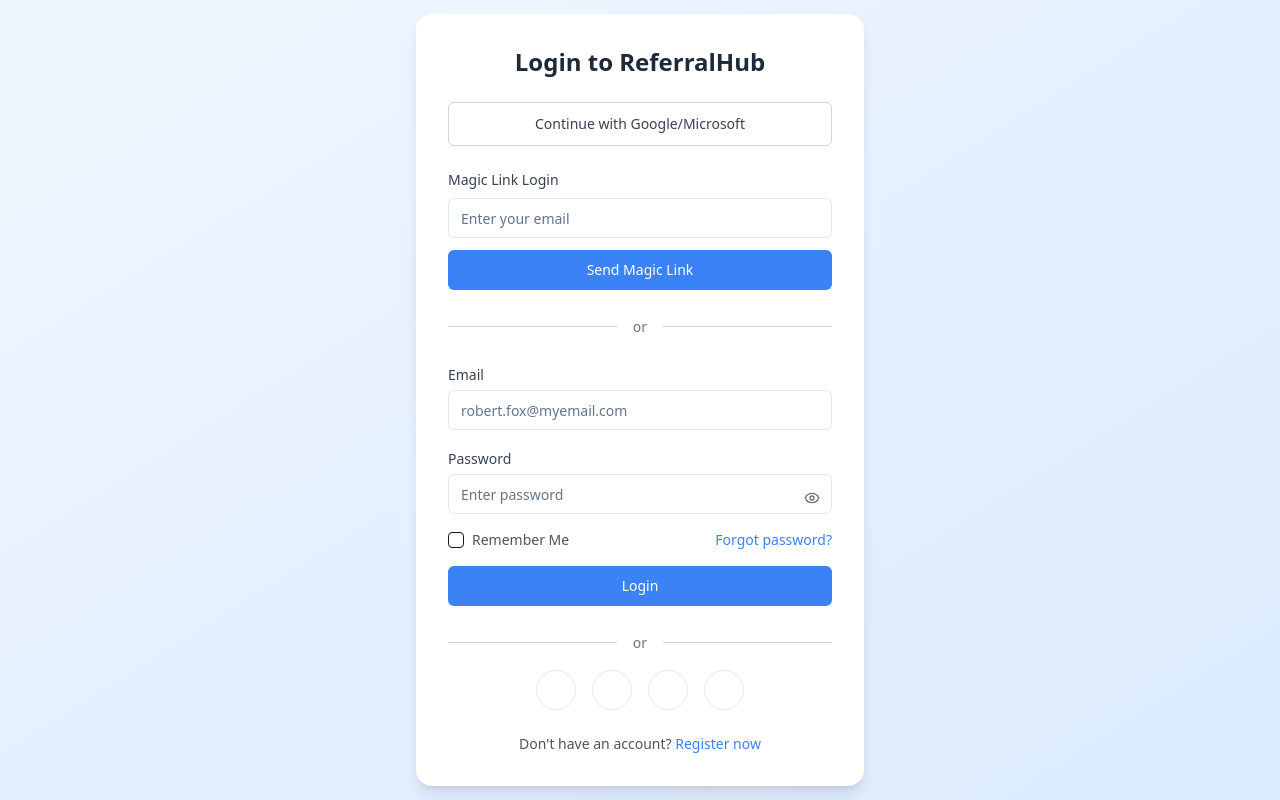
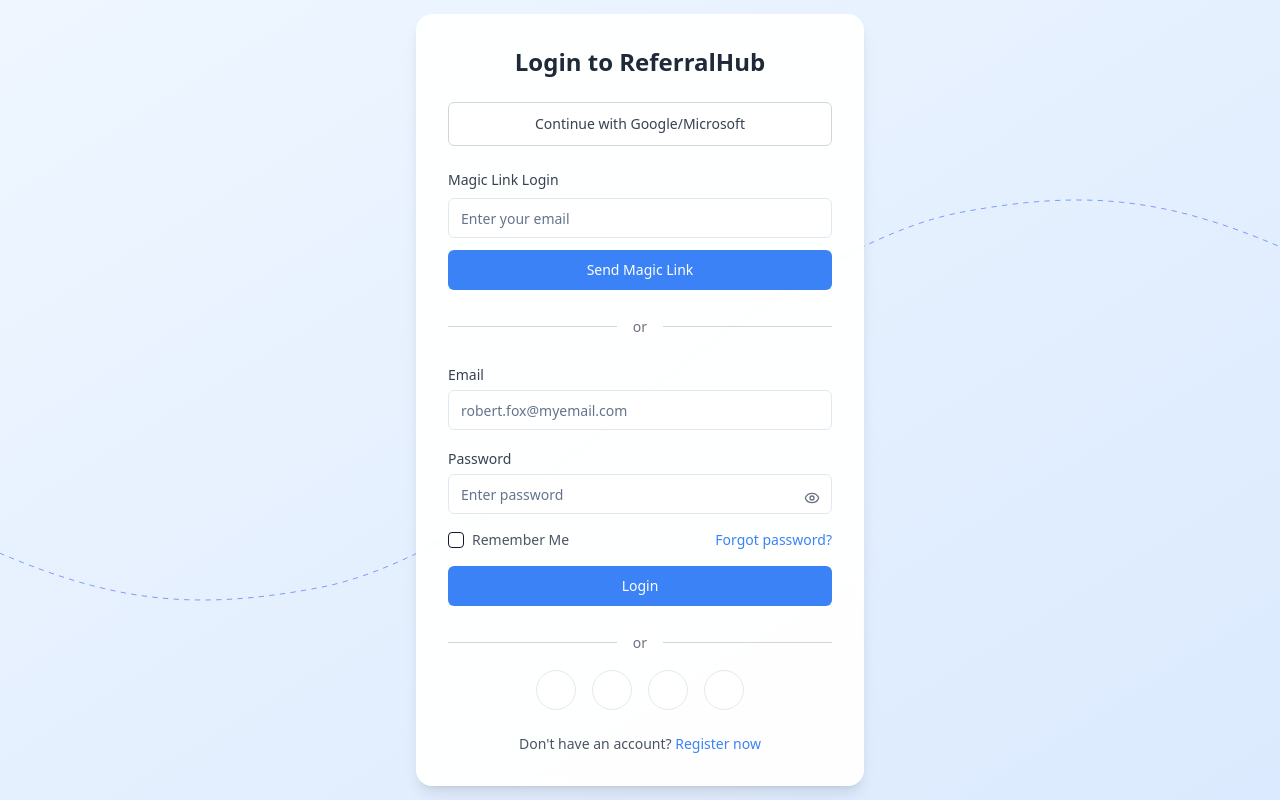
Before and after one commit to jatinmahajan123/refera, a React (Vite) app: page / in a window 1280 px wide. Built offline with nearby package versions, Linux system fonts and the light colour scheme.

Commit message:
Add background SVG
Add the SVG background to the login page.

```diff
--- a/src/components/LoginCard.tsx
+++ b/src/components/LoginCard.tsx
@@ -1,9 +1,9 @@
-
 import React, { useState } from 'react';
 import { Button } from "@/components/ui/button";
 import { Input } from "@/components/ui/input";
 import { Checkbox } from "@/components/ui/checkbox";
 import { Eye, EyeOff } from 'lucide-react';
+import WaveDecoration from './WaveDecoration';
 
 const LoginCard = () => {
   const [showPassword, setShowPassword] = useState(false);
@@ -23,8 +23,9 @@ const LoginCard = () => {
   };
 
   return (
-    <div className="min-h-screen flex items-center justify-center bg-gradient-to-br from-blue-50 to-blue-100">
-      <div className="w-full max-w-md p-8 bg-white rounded-2xl shadow-lg">
+    <div className="min-h-screen flex items-center justify-center bg-gradient-to-br from-blue-50 to-blue-100 relative">
+      <WaveDecoration />
+      <div className="w-full max-w-md p-8 bg-white/95 backdrop-blur-sm rounded-2xl shadow-lg relative z-10">
         <h2 className="text-2xl font-semibold text-center text-gray-800 mb-6">
           Login to ReferralHub
         </h2>
--- /dev/null
+++ b/src/components/WaveDecoration.tsx
@@ -0,0 +1,24 @@
+
+const WaveDecoration = () => {
+  return (
+    <div className="absolute inset-0 overflow-hidden pointer-events-none">
+      <svg
+        width="100%"
+        height="452"
+        viewBox="0 0 1440 452"
+        fill="none"
+        xmlns="http://www.w3.org/2000/svg"
+        className="absolute top-1/2 left-1/2 transform -translate-x-1/2 -translate-y-1/2"
+      >
+        <path
+          d="M-1 397.997C129.254 453.548 220.379 463.406 359.5 436.997C519.764 406.575 720 225.997 720 225.997C720 225.997 920.236 45.4197 1080.5 14.9974C1219.62 -11.4115 1310.75 -1.55335 1441 53.9974"
+          stroke="#305AFF"
+          strokeOpacity="0.65"
+          strokeDasharray="6 6"
+        />
+      </svg>
+    </div>
+  );
+};
+
+export default WaveDecoration;
```
